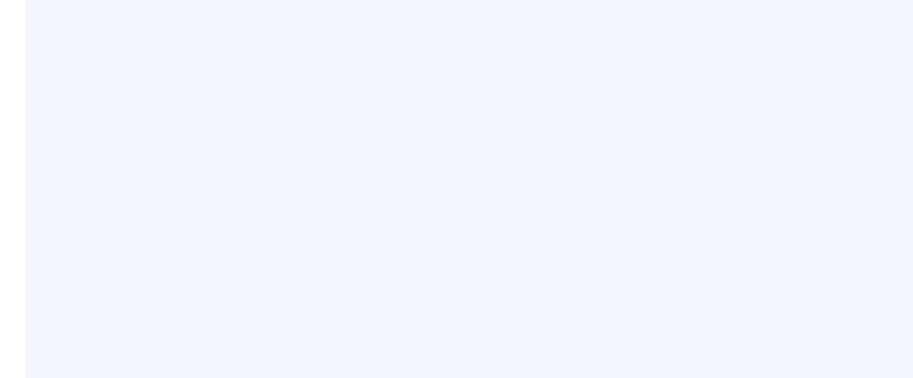
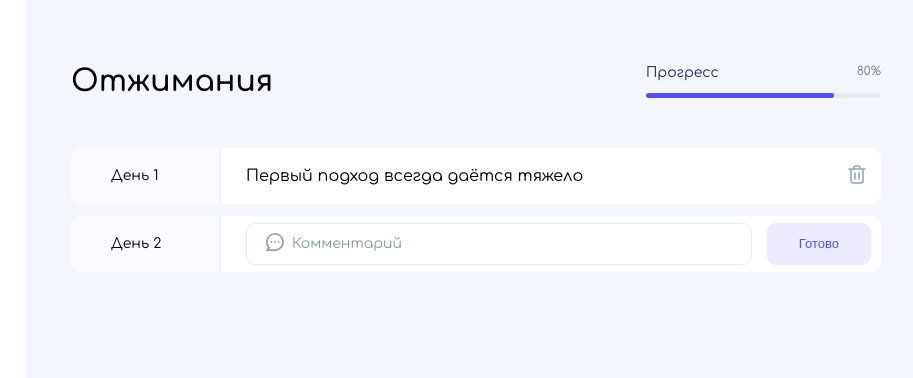
Before and after one commit to SerhiiDev08/habbit_app, a plain HTML site: page index.html in a window 1280 px wide. Shown: the full height of the page, 100-1013 px from the left. Drawn offline with Linux system fonts and the light colour scheme.

Commit message:
finished html and css

```diff
--- a/css/style.css
+++ b/css/style.css
@@ -5,6 +5,7 @@ body {
 	font-family: "Comfortaa", cursive;
 	margin: 0;
 	background-color: #f3f6fd;
+	font-weight: 400;
 }
 .app {
 	display: flex;
@@ -16,6 +17,7 @@ body {
 }
 .logo {
 	margin-bottom: 50px;
+	cursor: pointer;
 }
 .menu {
 	display: flex;
@@ -39,7 +41,7 @@ body {
 	cursor: pointer;
 }
 .menu__item:hover {
-	background: #6A6AFB;
+	background: #6a6afb;
 }
 .menu__item:hover img {
 	filter: brightness(0) invert(1);
@@ -62,4 +64,127 @@ body {
 	background-color: #eff2ff;
 }
 .content {
+	min-width: 900px;
+	padding: 45px;
 }
+header {
+	display: flex;
+	justify-content: space-between;
+	align-items: center;
+}
+h1 {
+	font-size: 30px;
+	line-height: 33px;
+	color: #000000;
+}
+.progress {
+	display: flex;
+	flex-direction: column;
+	gap: 12px;
+	min-width: 235px;
+}
+.progress__text {
+	display: flex;
+	justify-content: space-between;
+}
+.progress__name {
+	font-size: 14px;
+	line-height: 16px;
+	color: #232360;
+}
+.progress__percent {
+	font-size: 12px;
+	line-height: 13px;
+	color: #768396;
+}
+.progress__bar {
+	width: 100%;
+	background: #e6e9ed;
+	border-radius: 4px;
+	height: 5px;
+	position: relative;
+}
+.progress__cover-bar {
+	position: absolute;
+	width: 80%;
+	height: 5px;
+	background: #5051f9;
+	border-radius: 4px;
+}
+main {
+	margin-top: 30px;
+}
+.habbit {
+	background: #ffffff;
+	border-radius: 10px;
+	display: flex;
+	align-items: center;
+	margin-bottom: 12px;
+}
+.habbit__day {
+	background: #fbfaff;
+	border-radius: 10px 0 0 10px;
+	border-right: 1px solid #e7ebfb;
+	font-size: 14px;
+	line-height: 16px;
+	padding: 20px 40px;
+	min-width: 150px;
+}
+.habbit__comment {
+	font-size: 16px;
+	line-height: 16px;
+	padding: 20px 25px;
+}
+.habbit__delete {
+	margin-left: auto;
+	margin-right: 10px;
+	background: none;
+	border: none;
+	cursor: pointer;
+	border-radius: 5px;
+	padding: 2px;
+}
+.habbit__delete:hover {
+	background-color: #eff2ff;
+}
+input {
+	background: #ffffff;
+	border: 1px solid #e7ebfb;
+	border-radius: 9px;
+	padding: 12px 20px;
+	font-family: "Comfortaa";
+	flex: 1;
+	font-size: 14px;
+	line-height: 16px;
+}
+input::placeholder {
+	color: #8899a8;
+}
+.habbit__form {
+	padding: 0 10px 0 25px;
+	display: flex;
+	gap: 15px;
+	width: 100%;
+	position: relative;
+}
+.input__icon {
+	padding-left: 45px;
+}
+.button {
+	cursor: pointer;
+	font-size: 13px;
+	line-height: 14px;
+	color: #5051f9;
+	background: #edecfe;
+	border-radius: 9px;
+	border: none;
+	padding: 14px 32px;
+}
+.button:hover {
+	background: #dcdaff;
+}
+.input-icon {
+	position: absolute;
+	top: 10px;
+	left: 45px;
+}
--- a/index.html
+++ b/index.html
@@ -31,7 +31,39 @@
 				</button>
 			</nav>
 		</div>
-		<div class="content"></div>
+		<div class="content">
+			<header>
+				<h1>Отжимания</h1>
+				<div class="progress">
+					<div class="progress__text">
+						<div class="progress__name">Прогресс</div>
+						<div class="progress__percent">80%</div>
+					</div>
+					<div class="progress__bar">
+						<div class="progress__cover-bar"></div>
+					</div>
+				</div>
+			</header>
+			<main>
+				<div>
+					<div class="habbit">
+						<div class="habbit__day">День 1</div>
+						<div class="habbit__comment">Первый подход всегда даётся тяжело</div>
+						<button class="habbit__delete">
+							<img src="images/delete.svg" alt="delete">
+						</button>
+					</div>
+				</div>
+				<div class="habbit">
+					<div class="habbit__day">День 2</div>
+					<form class="habbit__form">
+						<input class="input__icon" type="text" placeholder="Комментарий">
+						<img class="input-icon" src="images/comment.svg" alt="icon">
+						<button class="button" >Готово</button>
+					</form>
+				</div>
+			</main>
+		</div>
 	</div>
 
 	<script src="js/main.js"></script>
```
Also changed, not shown: images/comment.svg (added), images/delete.svg (added).
